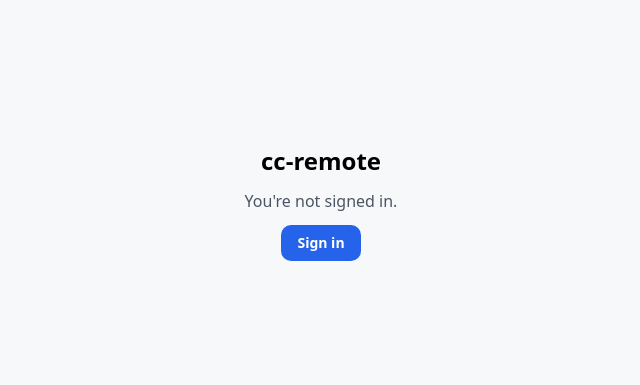
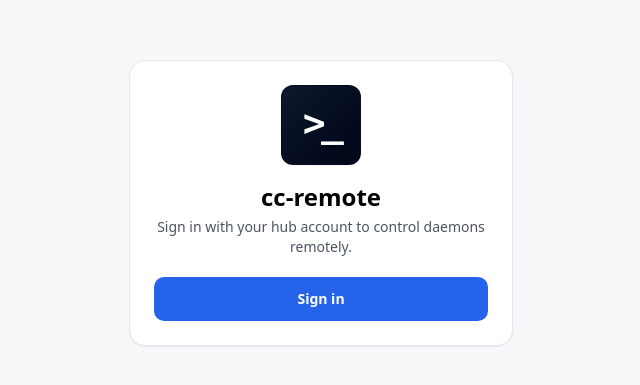
Before and after one commit to sincerity711/open-cc-remote, a React (Vite) app in the folder packages/pwa/: page / in a window 1280 px wide. Shown: the part 197-582 px from the top of the page, without its empty margins (319-959 px from the left). Built offline with nearby package versions, Linux system fonts and the light colour scheme; no server answers.

Commit message:
feat(pwa): SignInScreen + 3-consecutive-401 bearer-clear guard (M8)

```diff
--- a/packages/pwa/src/RealApp.tsx
+++ b/packages/pwa/src/RealApp.tsx
@@ -12,6 +12,7 @@ import { HomeScreen } from "./screens/HomeScreen";
 import { useDevice } from "./hooks/useMediaQuery";
 import { usePermissionQueue } from "./hooks/usePermissionQueue";
 import { PermissionSurface } from "./screens/PermissionSurface";
+import { SignInScreen } from "./screens/SignInScreen";
 
 const HUB_URL = (import.meta.env.VITE_HUB_URL as string) ?? "ws://localhost:7745";
 
@@ -21,11 +22,16 @@ export function RealApp() {
   const [bearer, setBearer] = useState<string | null>(null);
   const [selected, setSelected] = useState<Selected | null>(null);
   const [showSettings, setShowSettings] = useState(false);
+  const [authNotice, setAuthNotice] = useState<string | null>(null);
 
   useEffect(() => {
     consumeFragment();
     setBearer(getBearer());
   }, []);
+
+  useEffect(() => {
+    if (bearer) setAuthNotice(null);
+  }, [bearer]);
 
   useEffect(() => {
     if (!bearer) return;
@@ -41,7 +47,13 @@ export function RealApp() {
     });
   }, [bearer]);
 
-  const hub = useHub(HUB_URL, bearer);
+  const hub = useHub(HUB_URL, bearer, {
+    onAuthFailure: () => {
+      clearBearer();
+      setBearer(null);
+      setAuthNotice("Session expired, please sign in again.");
+    },
+  });
   const { connected, daemons, events, pendingPermissions, sendPermissionReply, completedCounts, idleSessions, chatErrors } = hub;
   const sessionTimeline = useSessionTimeline(hub, selected);
 
@@ -73,20 +85,7 @@ export function RealApp() {
     : undefined;
 
   if (!bearer) {
-    return (
-      <main className="bg-background flex h-dvh items-center justify-center p-6">
-        <div className="max-w-sm space-y-3 text-center">
-          <h1 className="text-2xl font-semibold">cc-remote</h1>
-          <p className="text-muted-foreground">You're not signed in.</p>
-          <a
-            className="bg-primary text-primary-foreground inline-block rounded-md px-4 py-2 text-sm font-semibold"
-            href={loginUrl(HUB_URL)}
-          >
-            Sign in
-          </a>
-        </div>
-      </main>
-    );
+    return <SignInScreen loginHref={loginUrl(HUB_URL)} notice={authNotice ?? undefined} />;
   }
 
   const selectedChatError = selected ? chatErrors[eventKey(selected.daemon_id, selected.session_id)] : undefined;
--- a/packages/pwa/src/ws.ts
+++ b/packages/pwa/src/ws.ts
@@ -30,7 +30,11 @@ export interface UseHubResult extends HubState {
   sendChat: (daemon_id: string, session_id: string, content: string, reply_to?: string) => void;
 }
 
-export function useHub(hubUrl: string, bearer: string | null): UseHubResult {
+export function useHub(
+  hubUrl: string,
+  bearer: string | null,
+  options?: { onAuthFailure?: () => void },
+): UseHubResult {
   const [state, setState] = useState<HubState>({
     connected: false, daemons: [], events: {}, pendingPermissions: {},
     completedCounts: {}, idleSessions: {},
@@ -173,9 +177,11 @@ export function useHub(hubUrl: string, bearer: string | null): UseHubResult {
     };
 
     let epoch = 0;          // monotonic within this effect closure.
+    let framelessOpens = 0;
     const connect = () => {
       if (stopped) return;
       const myEpoch = ++epoch;
+      let receivedAnyFrame = false;
       const sep = hubUrl.includes("?") ? "&" : "?";
       const wsUrl = bearer
         ? `${hubUrl}/ws/pwa${sep}bearer=${encodeURIComponent(bearer)}`
@@ -199,6 +205,8 @@ export function useHub(hubUrl: string, bearer: string | null): UseHubResult {
       };
       ws.onmessage = (ev) => {
         if (wsRef.current !== ws) return;   // stale frame from an orphan ws
+        receivedAnyFrame = true;
+        framelessOpens = 0;
         try { apply(JSON.parse(ev.data) as HubToPwa); } catch {}
       };
       const reconnect = () => {
@@ -213,6 +221,16 @@ export function useHub(hubUrl: string, bearer: string | null): UseHubResult {
         }
         if (stopped) return;
         if (myEpoch !== epoch) return;
+        if (!receivedAnyFrame) {
+          framelessOpens += 1;
+          if (framelessOpens >= 3) {
+            stopped = true;
+            options?.onAuthFailure?.();
+            return;
+          }
+        } else {
+          framelessOpens = 0;
+        }
         const delay = backoff;
         backoff = Math.min(backoff * 2, 10_000);
         setTimeout(connect, delay);
```
